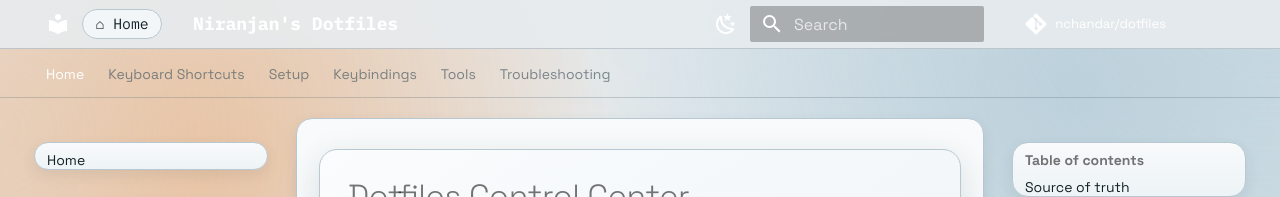
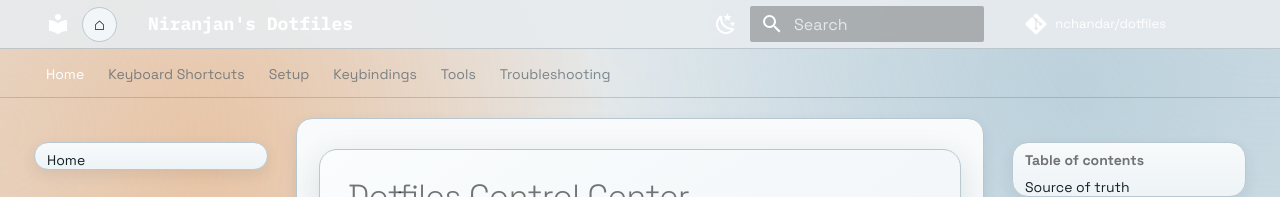
Before and after one commit to nchandar/dotfiles, an MkDocs documentation site: the page built from docs/index.md, in a window 1280 px wide. Shown: the top 197 px of the page. Built offline with MkDocs 1.6.1 and Material for MkDocs 9.7.7, drawn with Linux system fonts in a browser that asks for light colours; comment, search, counter and statistics services are not loaded.

Commit message:
Use icon-only home/back header buttons

```diff
--- a/docs/javascripts/header-home-link.js
+++ b/docs/javascripts/header-home-link.js
@@ -60,8 +60,9 @@
     var backBtn = document.createElement("button");
     backBtn.className = "custom-header-btn";
     backBtn.type = "button";
-    backBtn.textContent = "← Back";
+    backBtn.textContent = "←";
     backBtn.setAttribute("aria-label", "Go back");
+    backBtn.title = "Back";
     backBtn.onclick = function () {
       if (window.history.length > 1) {
         window.history.back();
@@ -73,8 +74,9 @@
     var homeLink = document.createElement("a");
     homeLink.className = "custom-header-btn";
     homeLink.href = homeUrl.href;
-    homeLink.textContent = "⌂ Home";
+    homeLink.textContent = "⌂";
     homeLink.setAttribute("aria-label", "Go to homepage");
+    homeLink.title = "Home";
 
     if (!isHome) wrapper.appendChild(backBtn);
     wrapper.appendChild(homeLink);
--- a/docs/stylesheets/extra.css
+++ b/docs/stylesheets/extra.css
@@ -196,9 +196,15 @@ body::before {
   background: var(--pf-brand-bg);
   color: var(--pf-text);
   font-family: "IBM Plex Mono", monospace;
-  font-size: 0.74rem;
+  font-size: 0.9rem;
+  font-weight: 600;
   border-radius: 999px;
-  padding: 0.28rem 0.62rem;
+  width: 1.75rem;
+  height: 1.75rem;
+  display: inline-flex;
+  align-items: center;
+  justify-content: center;
+  padding: 0;
   line-height: 1.2;
   text-decoration: none;
   cursor: pointer;
@@ -254,7 +260,8 @@ body::before {
   }
 
   .custom-header-btn {
-    font-size: 0.7rem;
-    padding: 0.24rem 0.52rem;
+    width: 1.65rem;
+    height: 1.65rem;
+    font-size: 0.82rem;
   }
 }
```
